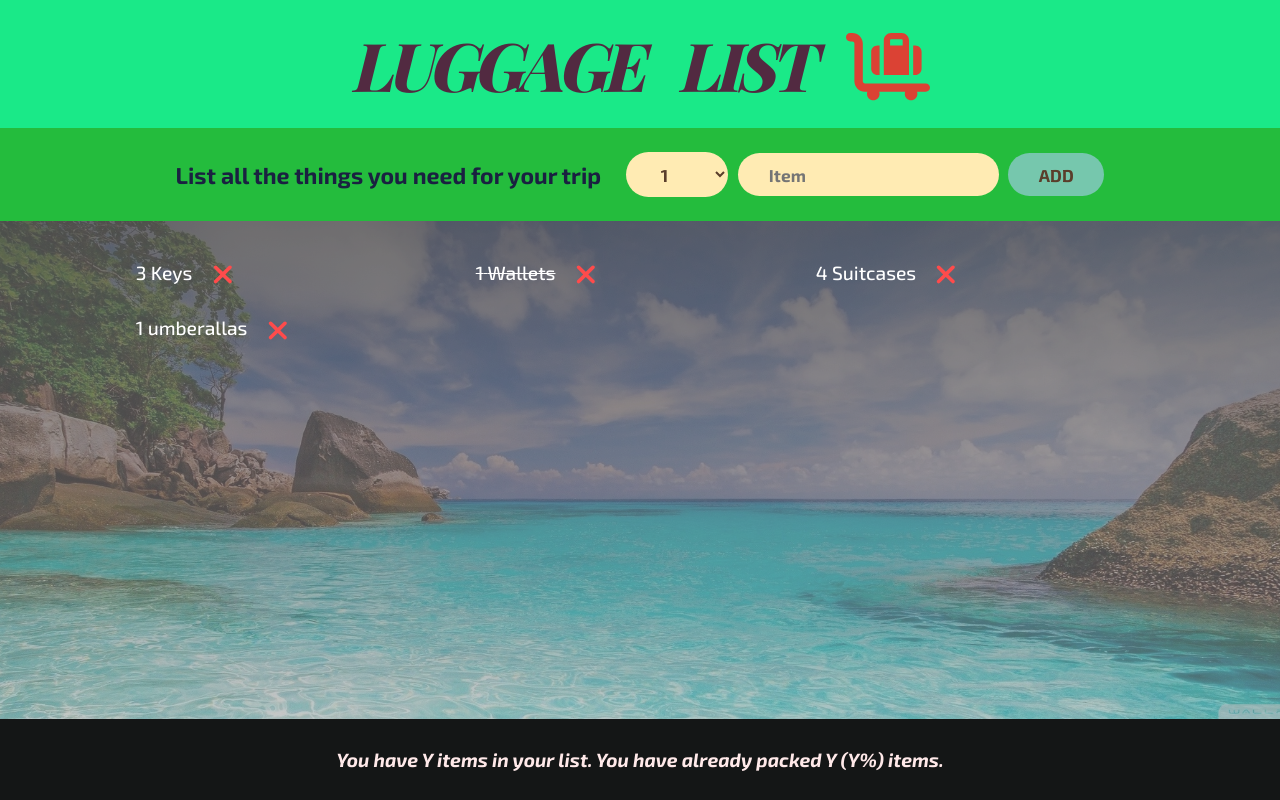
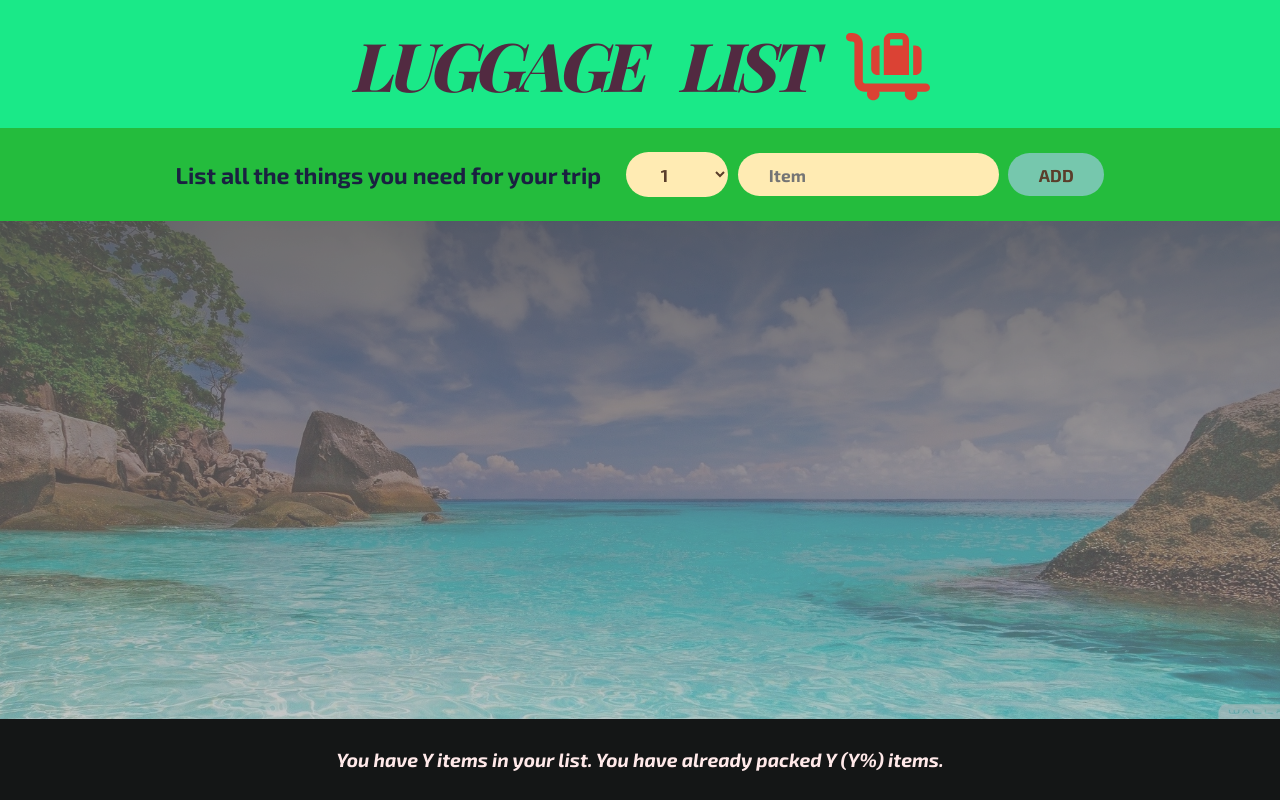
Before and after one commit to MatinT-SA/luggage-list, a React (Create React App) app: page / in a window 1280 px wide. Built offline with nearby package versions, Linux system fonts and the light colour scheme; a web font is replaced by a local one.

Commit message:
lifting state up and rendering items submitted in our form to our UI or PackingList component

```diff
--- a/src/App.js
+++ b/src/App.js
@@ -1,7 +1,7 @@
+import { useState } from "react";
 import { FontAwesomeIcon } from "@fortawesome/react-fontawesome";
 import { faLuggageCart } from "@fortawesome/free-solid-svg-icons";
 import { faClose } from "@fortawesome/free-solid-svg-icons";
-import { useState } from "react";
 
 const sampleItems = [
   { id: 1, description: "Keys", quantity: 3, packed: false },
@@ -11,11 +11,17 @@ const sampleItems = [
 ];
 
 export default function App() {
+  const [items, setItems] = useState([]);
+
+  function handleAddItems(item) {
+    setItems((items) => [...items, item]);
+  }
+
   return (
     <div className="app">
       <Logo />
-      <Form />
-      <PackageList />
+      <Form onAddItem={handleAddItems} />
+      <PackageList items={items} />
       <Stats />
     </div>
   );
@@ -30,7 +36,7 @@ function Logo() {
   );
 }
 
-function Form() {
+function Form({ onAddItem }) {
   const [description, setDescription] = useState("");
   const [quantity, setQuantity] = useState(1);
 
@@ -40,7 +46,8 @@ function Form() {
     if (!description) return;
 
     const newItem = { description, quantity, packed: false, id: Date.now() };
-    console.log(newItem);
+
+    onAddItem(newItem);
 
     setDescription("");
     setQuantity(1);
@@ -70,11 +77,11 @@ function Form() {
   );
 }
 
-function PackageList() {
+function PackageList({ items }) {
   return (
     <div className="list">
       <ul>
-        {sampleItems.map((item) => (
+        {items.map((item) => (
           <Item item={item} key={item.id} />
         ))}
       </ul>
```
